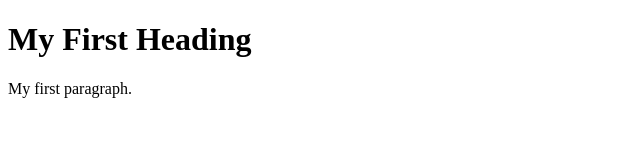
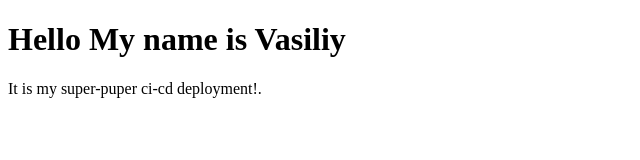
Before and after one commit to vasylkulyev/active, a plain HTML site: page index.html in a window 1280 px wide. Shown: the whole page, without its empty margins (0-640 px from the left). Drawn offline with Linux system fonts and the light colour scheme.

Commit message:
Update index.html

```diff
--- a/index.html
+++ b/index.html
@@ -2,8 +2,8 @@
 <html>
 <body>
 
-<h1>My First Heading</h1>
-<p>My first paragraph.</p>
+<h1>Hello My name is Vasiliy</h1>
+<p>It is my super-puper ci-cd deployment!.</p>
 
 </body>
 </html>
```
